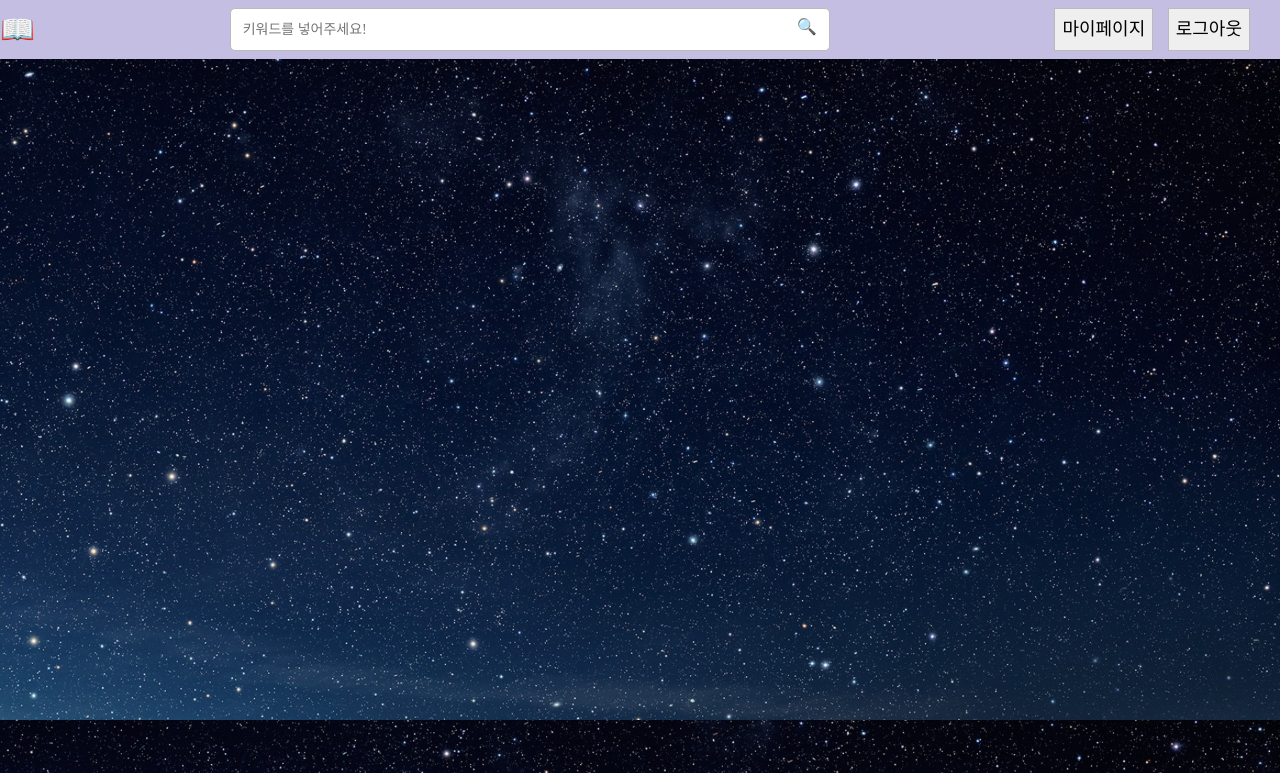
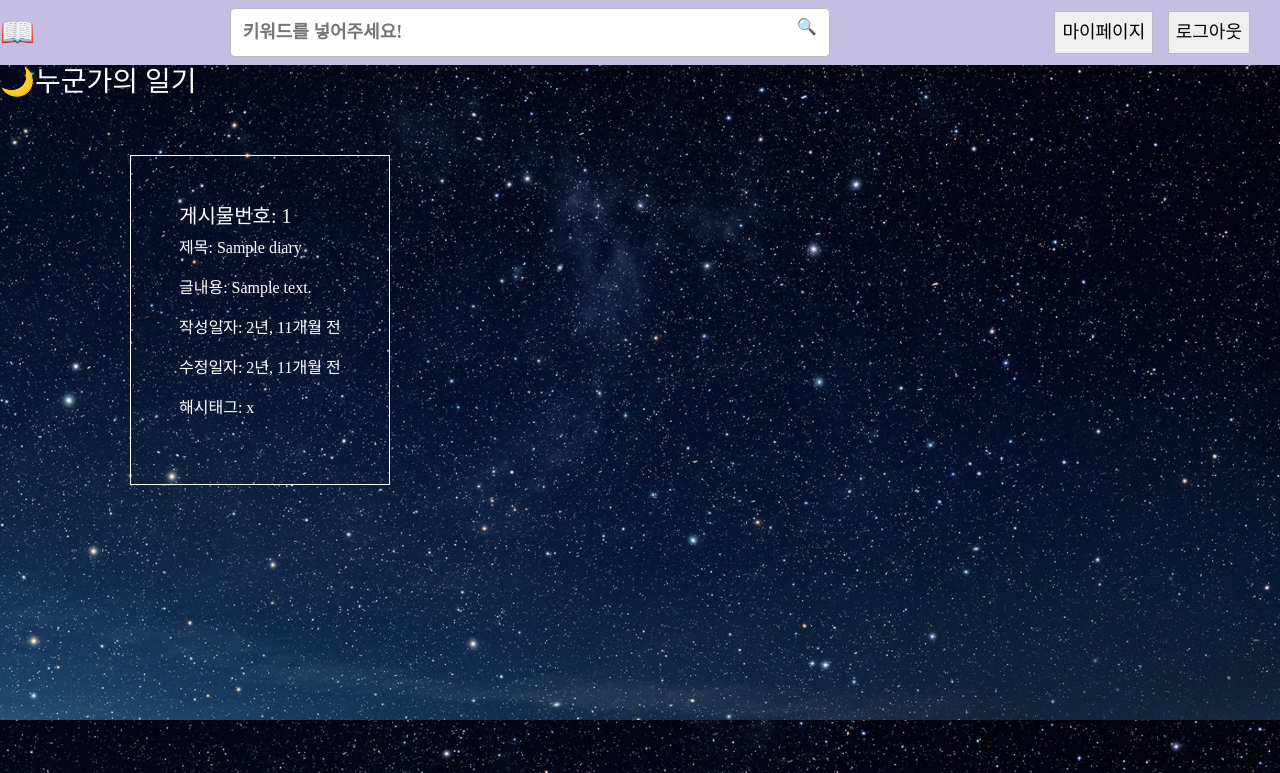
Before and after one commit to kklee0930/Today_Diary, a Django app: template articles/templates/articles/index.html in a window 1280 px wide. Shown: the top 773 px of the page. Run offline with Django 3.2, Linux system fonts and the light colour scheme; the template is opened without the code that fills it: most values are stand-ins (such as "Sample title", 1, 10 or a date in 2020); some libraries are stand-ins or nearby versions; some web fonts are replaced.

Commit message:
F: articles/index 생성 / B: index article 출력 기능

```diff
--- a/articles/templates/articles/creatediary.html
+++ b/articles/templates/articles/creatediary.html
@@ -5,12 +5,14 @@
   <link rel="stylesheet" href="{% static 'css/creatediary.css' %}">
   <div class="wrapper d-flex justify-content-center align-items-center">
     <div class="form-div w-50 p-4">
+      <h5 class="text-center">🌙당신의 이야기를 들려주세요.</h5>
       <form action="" method="POST">
         {% csrf_token %}
         {% bootstrap_form form %}
-        <div class="text-center mt-5">
+        {% bootstrap_button button_type="submit" button_class="create-btn mt-5 container" content="✍️작성완료" %}
+        {% comment %} <div class="text-center mt-5">
           <input type="submit" value="일기작성">
-        </div>
+        </div> {% endcomment %}
       </form>
     </div>
   </div>
--- a/articles/templates/articles/index.html
+++ b/articles/templates/articles/index.html
@@ -1,2 +1,31 @@
 {% extends 'base.html' %}
-{% block content %}{% endblock content %}
+{% load static %}
+{% load django_bootstrap5 %}
+{% block content %}
+  <link rel="stylesheet" href="{% static 'css/index.css' %}">
+  <h3 style="color:white">🌙누군가의 일기</h3>
+  <div class="d-flex container">
+    {% for diary in random_articles %}
+      <div class="article m-5 p-5" onclick="location.href='{% url 'articles:create_diary' %}'" style="color:white; border: 1px solid white">
+        <h5>게시물번호:
+          {{ diary.pk }}</h5>
+        <p>제목:
+          {{ diary.title }}</p>
+        <p>글내용:
+          {{ diary.content }}
+        </p>
+        <p>작성일자:
+          {{ diary.created_date | timesince }}
+          전
+        </p>
+        <p>수정일자:
+          {{ diary.updated_date | timesince }}
+          전
+        </p>
+        <p>해시태그:
+          {{ diary.hashtag }}</p>
+      </div>
+    {% endfor %}
+
+  </div>
+{% endblock content %}
--- a/config/urls.py
+++ b/config/urls.py
@@ -18,6 +18,6 @@ from django.urls import path, include
 
 urlpatterns = [
     path('admin/', admin.site.urls),
-    path('articles/', include('articles.urls')),
+    path('', include('articles.urls')),
     path('accounts/', include('accounts.urls')),
 ]
--- a/static/css/base.css
+++ b/static/css/base.css
@@ -38,7 +38,9 @@ body {
     border: 1px solid #bbb;
     border-radius: 5px;
     padding: 10px 12px;
-    font-size: 14px;
+}
+.search-input::placeholder{
+    font-weight: bold;
 }
 .submit-btn {
     position: absolute;
--- /dev/null
+++ b/static/css/index.css
@@ -0,0 +1,3 @@
+.article {
+    cursor:pointer;
+}
```
Also changed, not shown: accounts/templates/accounts/login.html (+6 -3 lines), articles/models.py (+7 -0 lines), articles/views.py (+13 -1 lines), static/css/creatediary.css (+10 -0 lines), static/css/login.css (+10 -3 lines), articles/migrations/0002_auto_20230106_2354.py (added).
